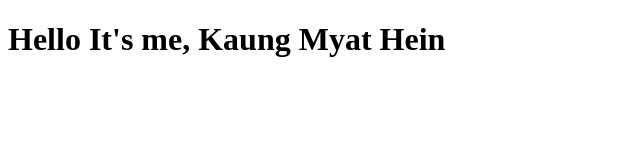
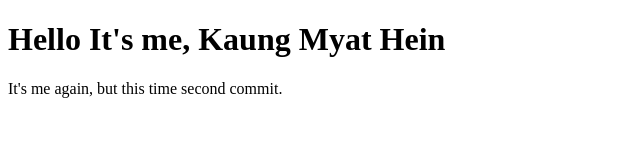
Before and after one commit to kmhein122/coffeehub-app, a plain HTML site: page index.html in a window 1280 px wide. Shown: the whole page, without its empty margins (0-640 px from the left). Drawn offline with Linux system fonts and the light colour scheme.

Commit message:
CMOSE9D870001VWT4SGY8RB4S-update-first-html-structure-index.html

```diff
--- a/index.html
+++ b/index.html
@@ -7,5 +7,6 @@
 </head>
 <body>
   <h1>Hello It's me, Kaung Myat Hein</h1>
+  <p>It's me again, but this time second commit.</p>
 </body>
 </html>
```
